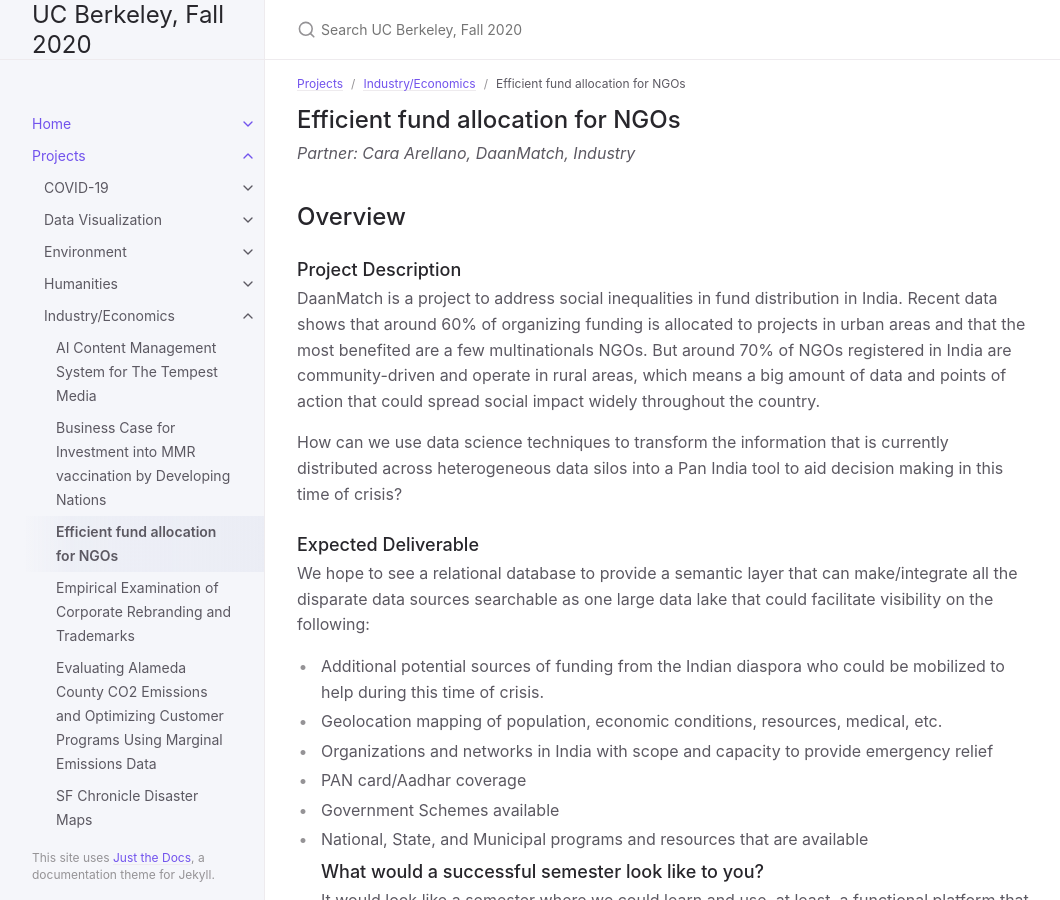
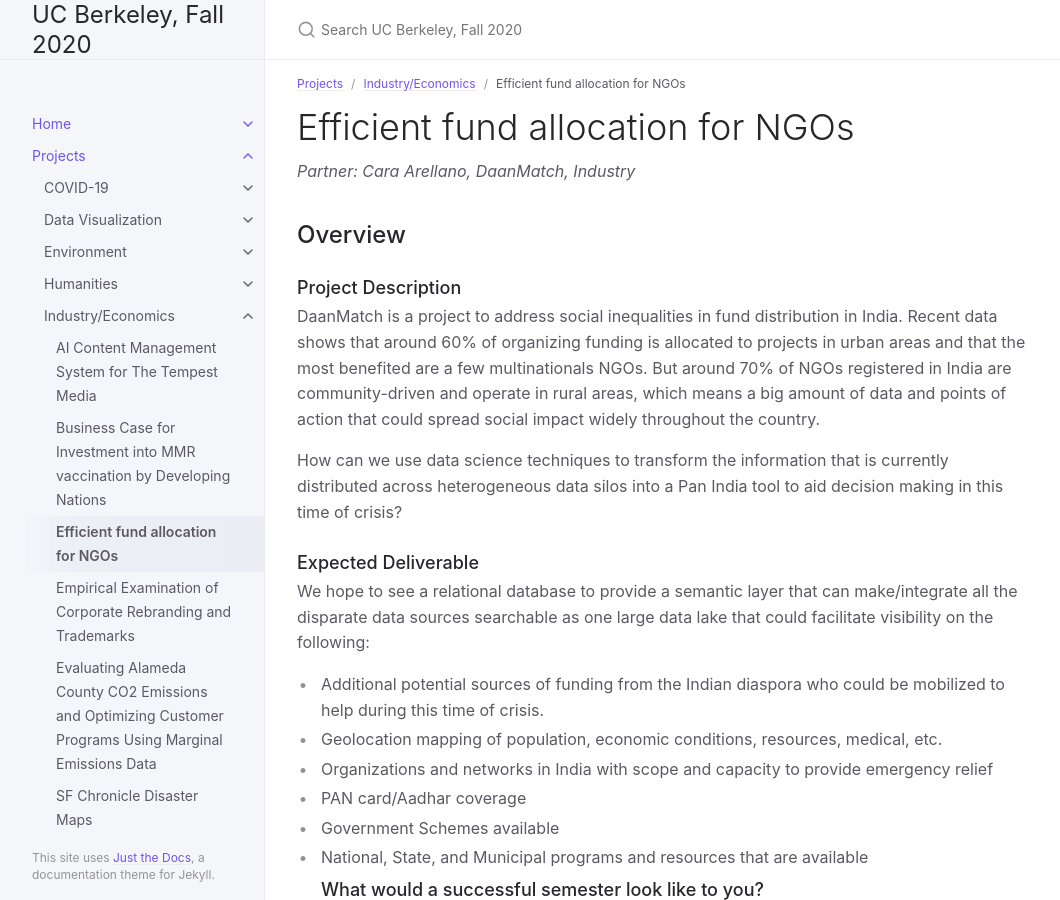
Before and after one commit to DS-Discovery/ds-discovery.github.io, a Jekyll site: the page built from Projects/Industry:Economics/Efficient fund allocation for NGOs.md, in a window 1280 px wide and 900 px high. Shown: the whole window, without its empty margins (107-1167 px from the left). Built offline with Jekyll 4.4.1, drawn with Linux system fonts in a browser that asks for light colours.

```diff
--- a/Projects/Industry:Economics/Efficient fund allocation for NGOs.md
+++ b/Projects/Industry:Economics/Efficient fund allocation for NGOs.md
@@ -7,7 +7,7 @@ nav_order: 2
 ---
 
 
-## Efficient fund allocation for NGOs
+# Efficient fund allocation for NGOs
 *Partner: Cara Arellano, DaanMatch, Industry*
 
 ## Overview
```
